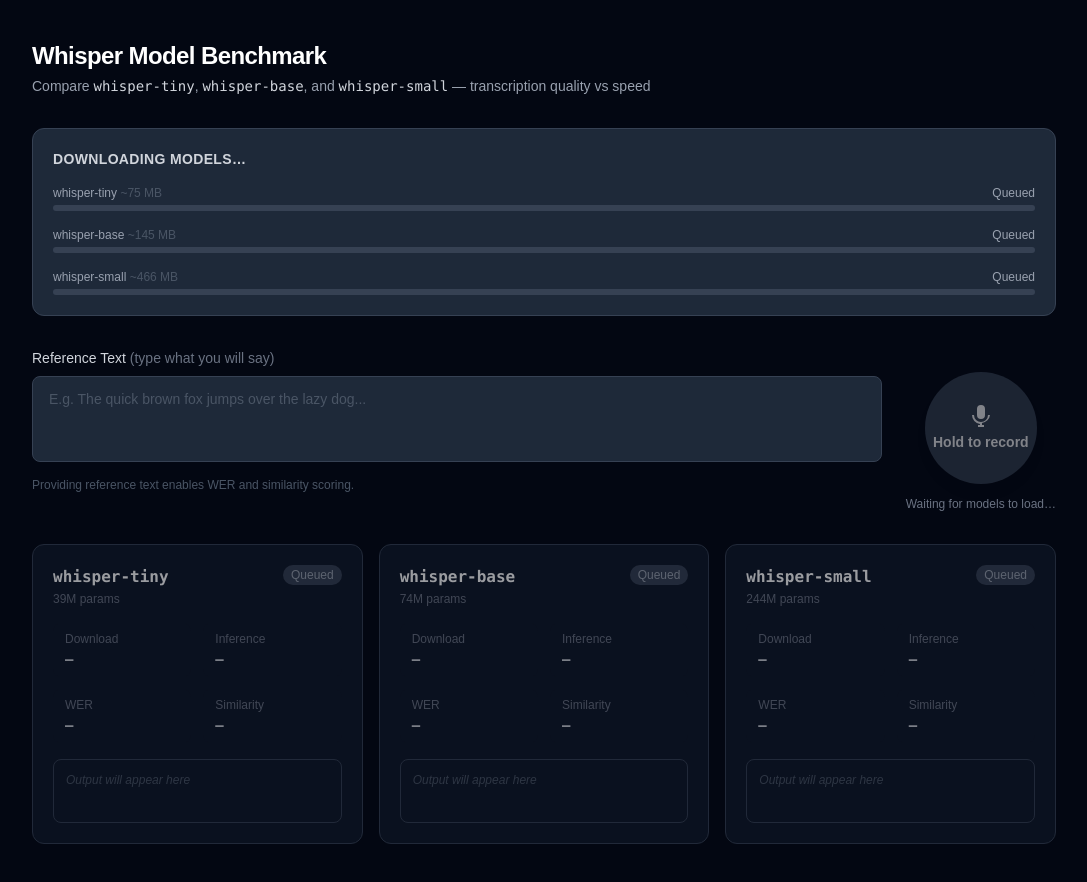
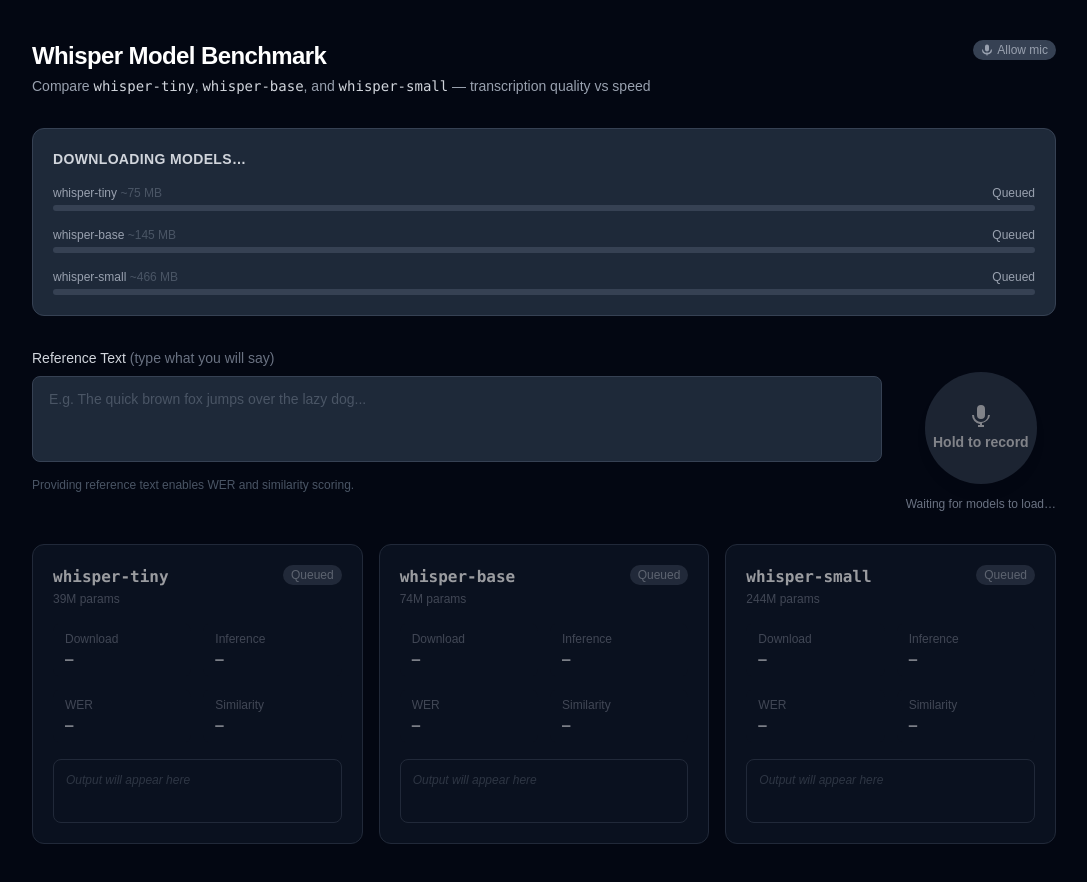
Before and after one commit to salimdellali/claude-code-transformer-js-whisper-models, a Next.js app: page / in a window 1280 px wide. Shown: the whole page, without its empty margins (96-1183 px from the left). Built offline with nearby package versions, Linux system fonts and the light colour scheme.

Commit message:
claude (feat): add mic permission indicator to settings bar

```diff
--- a/app/page.tsx
+++ b/app/page.tsx
@@ -4,10 +4,12 @@
 import { MODEL_IDS, type ModelId, type ModelState, type WorkerOutbound } from "@/types";
 import { blobToFloat32Array } from "@/lib/audio";
 import { computeWER, computeCharSimilarity } from "@/lib/metrics";
+import { useMicPermission } from "@/hooks/useMicPermission";
 import ReferenceInput from "@/components/ReferenceInput";
 import RecordButton from "@/components/RecordButton";
 import ModelCard from "@/components/ModelCard";
 import DownloadPanel from "@/components/DownloadPanel";
+import SettingsBar from "@/components/SettingsBar";
 
 const initialModelState = (): ModelState => ({
   status: "idle",
@@ -61,6 +63,7 @@
 
 export default function Home() {
   const [state, dispatch] = useReducer(reducer, initialState);
+  const { permission: micPermission, requestPermission, reportGranted, reportDenied } = useMicPermission();
   const workerRef = useRef<Worker | null>(null);
 
   // Resolvers keyed by modelId — used to await MODEL_READY / TRANSCRIPTION_RESULT
@@ -203,6 +206,7 @@
     <main className="min-h-screen bg-gray-950 text-white px-4 py-10">
       <div className="max-w-5xl mx-auto space-y-8">
         {/* Header */}
+        <div className="flex items-start justify-between gap-4">
           <div>
             <h1 className="text-2xl font-bold tracking-tight">
               Whisper Model Benchmark
@@ -214,6 +218,11 @@
               <span className="font-mono text-gray-300">whisper-small</span> —
               transcription quality vs speed
             </p>
+          </div>
+          <SettingsBar
+            micPermission={micPermission}
+            onRequestMicPermission={requestPermission}
+          />
         </div>
 
         {/* Download progress (hidden once all ready) */}
@@ -235,6 +244,8 @@
             <RecordButton
               onRecordingComplete={handleRecordingComplete}
               disabled={!allModelsReady || state.isTranscribing}
+              reportGranted={reportGranted}
+              reportDenied={reportDenied}
             />
           </div>
         </div>
--- /dev/null
+++ b/components/MicPermissionBadge.tsx
@@ -0,0 +1,82 @@
+"use client";
+
+import type { MicPermissionState } from "@/types";
+
+interface Props {
+  permission: MicPermissionState;
+  onRequestPermission: () => void;
+}
+
+const MicIcon = () => (
+  <svg
+    xmlns="http://www.w3.org/2000/svg"
+    viewBox="0 0 24 24"
+    fill="currentColor"
+    className="w-3 h-3"
+  >
+    <path d="M12 1a4 4 0 0 1 4 4v6a4 4 0 0 1-8 0V5a4 4 0 0 1 4-4zm-1.5 16.93A8.001 8.001 0 0 1 4 11H2a10 10 0 0 0 9 9.95V23h2v-2.05A10 10 0 0 0 22 11h-2a8.001 8.001 0 0 1-6.5 6.93V17h-3v.93z" />
+  </svg>
+);
+
+const MicBlockedIcon = () => (
+  <svg
+    xmlns="http://www.w3.org/2000/svg"
+    viewBox="0 0 24 24"
+    fill="currentColor"
+    className="w-3 h-3"
+  >
+    <path d="M12 1a4 4 0 0 1 4 4v6a4 4 0 0 1-8 0V5a4 4 0 0 1 4-4zm-1.5 16.93A8.001 8.001 0 0 1 4 11H2a10 10 0 0 0 9 9.95V23h2v-2.05A10 10 0 0 0 22 11h-2a8.001 8.001 0 0 1-6.5 6.93V17h-3v.93z" />
+    <line x1="2" y1="2" x2="22" y2="22" stroke="currentColor" strokeWidth="2" strokeLinecap="round" />
+  </svg>
+);
+
+const config: Record<
+  Exclude<MicPermissionState, "unsupported">,
+  { label: string; className: string; icon: React.ReactNode; clickable: boolean }
+> = {
+  prompt: {
+    label: "Allow mic",
+    className: "bg-gray-700 text-gray-400 hover:bg-gray-600 cursor-pointer",
+    icon: <MicIcon />,
+    clickable: true,
+  },
+  granted: {
+    label: "Mic on",
+    className: "bg-green-900 text-green-300",
+    icon: <MicIcon />,
+    clickable: false,
+  },
+  denied: {
+    label: "Mic blocked",
+    className: "bg-red-900 text-red-300",
+    icon: <MicBlockedIcon />,
+    clickable: false,
+  },
+};
+
+export default function MicPermissionBadge({ permission, onRequestPermission }: Props) {
+  if (permission === "unsupported") return null;
+
+  const { label, className, icon, clickable } = config[permission];
+  const pillClass = `inline-flex items-center gap-1 text-xs px-2 py-0.5 rounded-full font-medium transition-colors ${className}`;
+
+  if (clickable) {
+    return (
+      <button
+        className={pillClass}
+        onClick={onRequestPermission}
+        aria-label="Grant microphone permission"
+      >
+        {icon}
+        {label}
+      </button>
+    );
+  }
+
+  return (
+    <span className={pillClass} role="status">
+      {icon}
+      {label}
+    </span>
+  );
+}
--- a/components/RecordButton.tsx
+++ b/components/RecordButton.tsx
@@ -5,9 +5,11 @@
 interface Props {
   onRecordingComplete: (blob: Blob) => void;
   disabled?: boolean;
+  reportGranted: () => void;
+  reportDenied: () => void;
 }
 
-export default function RecordButton({ onRecordingComplete, disabled }: Props) {
+export default function RecordButton({ onRecordingComplete, disabled, reportGranted, reportDenied }: Props) {
   const [isRecording, setIsRecording] = useState(false);
   const [elapsed, setElapsed] = useState(0);
   const mediaRecorderRef = useRef<MediaRecorder | null>(null);
@@ -26,6 +28,7 @@
     if (disabled || isRecording) return;
     try {
       const stream = await navigator.mediaDevices.getUserMedia({ audio: true });
+      reportGranted();
       streamRef.current = stream;
       chunksRef.current = [];
 
@@ -39,7 +42,7 @@
       setElapsed(0);
       timerRef.current = setInterval(() => setElapsed((s) => s + 1), 1000);
     } catch {
-      alert("Microphone access denied.");
+      reportDenied();
     }
   };
 
--- /dev/null
+++ b/components/SettingsBar.tsx
@@ -0,0 +1,20 @@
+"use client";
+
+import MicPermissionBadge from "@/components/MicPermissionBadge";
+import type { MicPermissionState } from "@/types";
+
+interface Props {
+  micPermission: MicPermissionState;
+  onRequestMicPermission: () => void;
+}
+
+export default function SettingsBar({ micPermission, onRequestMicPermission }: Readonly<Props>) {
+  return (
+    <div className="flex items-center justify-end gap-3">
+      <MicPermissionBadge
+        permission={micPermission}
+        onRequestPermission={onRequestMicPermission}
+      />
+    </div>
+  );
+}
--- /dev/null
+++ b/hooks/useMicPermission.ts
@@ -0,0 +1,52 @@
+"use client";
+
+import { useState, useEffect, useCallback } from "react";
+import type { MicPermissionState } from "@/types";
+
+export function useMicPermission(): {
+  permission: MicPermissionState;
+  requestPermission: () => Promise<void>;
+  reportGranted: () => void;
+  reportDenied: () => void;
+} {
+  const [permission, setPermission] = useState<MicPermissionState>("prompt");
+
+  useEffect(() => {
+    if (typeof navigator === "undefined" || !navigator.permissions) {
+      setPermission("unsupported");
+      return;
+    }
+
+    let cleanup: (() => void) | undefined;
+
+    navigator.permissions
+      .query({ name: "microphone" as PermissionName })
+      .then((result) => {
+        setPermission(result.state as MicPermissionState);
+
+        const onChange = () => setPermission(result.state as MicPermissionState);
+        result.addEventListener("change", onChange);
+        cleanup = () => result.removeEventListener("change", onChange);
+      })
+      .catch(() => {
+        setPermission("unsupported");
+      });
+
+    return () => cleanup?.();
+  }, []);
+
+  const requestPermission = useCallback(async () => {
+    try {
+      const stream = await navigator.mediaDevices.getUserMedia({ audio: true });
+      stream.getTracks().forEach((t) => t.stop());
+      setPermission("granted");
+    } catch {
+      setPermission("denied");
+    }
+  }, []);
+
+  const reportGranted = useCallback(() => setPermission("granted"), []);
+  const reportDenied = useCallback(() => setPermission("denied"), []);
+
+  return { permission, requestPermission, reportGranted, reportDenied };
+}
--- a/types/index.ts
+++ b/types/index.ts
@@ -8,6 +8,8 @@
 ] as const;
 
 export type ModelId = (typeof MODEL_IDS)[number];
+
+export type MicPermissionState = "prompt" | "granted" | "denied" | "unsupported";
 
 export type ModelStatus =
   | "idle"
```
Also changed, not shown: .claude/commands/commit-changes.md (added), .claude/settings.local.json. Lines whose indentation alone changed are shown as unchanged.
